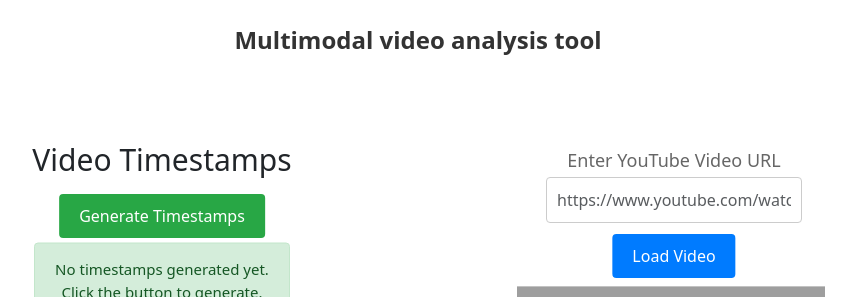
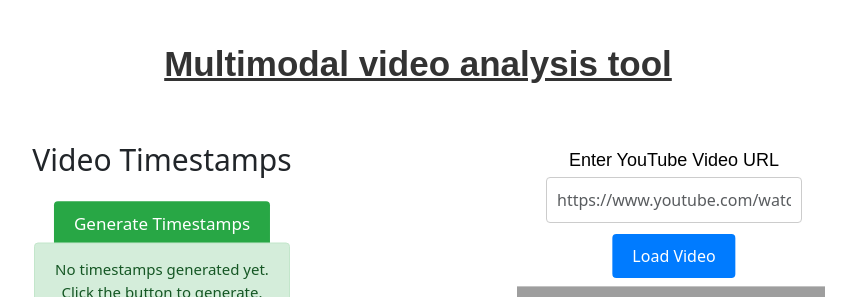
Before and after one commit to razzacktiger/multimodal-video-analysis, a React (Vite) app in the folder video_analysis/: page / in a window 1280 px wide. Shown: the top 297 px of the page, without its empty margins (222-1078 px from the left). Built offline with nearby package versions, Linux system fonts and the light colour scheme; grey boxes are pictures that could not be loaded.

Commit message:
Changed the list css

```diff
--- a/video_analysis/src/App.css
+++ b/video_analysis/src/App.css
@@ -1,9 +1,12 @@
 .title {
     position: absolute;
-    top: 5%;
+    top: 8%;
     left: 50%;
     transform: translate(-50%, -50%);
-    font-size: 24px;
+    font-size: 35px;
+    font-family: Arial, Helvetica, sans-serif;
+    text-align: center;
+    text-decoration: underline;
     color: #333;
     font-weight: bold;
     z-index: 1000;
@@ -15,8 +18,9 @@
     left: 70%;
     transform: translate(-50%, -50%);
     font-size: 18px;
-    color: #666;
+    color: black;
     z-index: 1000;
+    font-family: Arial, Helvetica, sans-serif;
 }
 
 .user-input {
@@ -67,11 +71,11 @@
 
 .generate-button {
     position: absolute;
-    top: 27%;
+    top: 28%;
     left: 30%;
     transform: translate(-50%, -50%);
     padding: 10px 20px;
-    font-size: 16px;
+    font-size: 17px;
     color: white;
     border: none;
     border-radius: 4px;
@@ -97,16 +101,20 @@
 
 .list-unstyled {
     position: absolute;
-    top: 60%;
-    left: 31%;
+    top: 50%;
+    left: 30%;
     transform: translate(-50%, -50%);
-    font-size: 16px;
+    font-size: 18px;
     color: #333;
     z-index: 1000;
     padding-left: 0;
     background-color: lightgray;
     border-radius: 8px;
     box-shadow: 0 4px 8px rgba(0, 0, 0, 0.1);
-    width: 20%;
+    width: 30%;
+    height: 40%;
     padding: 10px;
+    max-height: 300px;
+    overflow-y: auto;
+    min-height: 50px;
 }
--- a/video_analysis/src/App.jsx
+++ b/video_analysis/src/App.jsx
@@ -38,7 +38,7 @@ export default function App() {
 
     try {
       const genAI = new GoogleGenerativeAI("AIzaSyA16GvRnUOfXiOJTtk88HgSIZtvlTobg5A");
-      const model = genAI.getGenerativeModel({ model: "gemini-2.0-flash" });
+      const model = genAI.getGenerativeModel({ model: "gemini-2.5-flash-preview-05-20" });
 
       const result = await model.generateContent([
         "Please create time-stamps for the video and make sure its in the format of 00:00 - title.",
```
